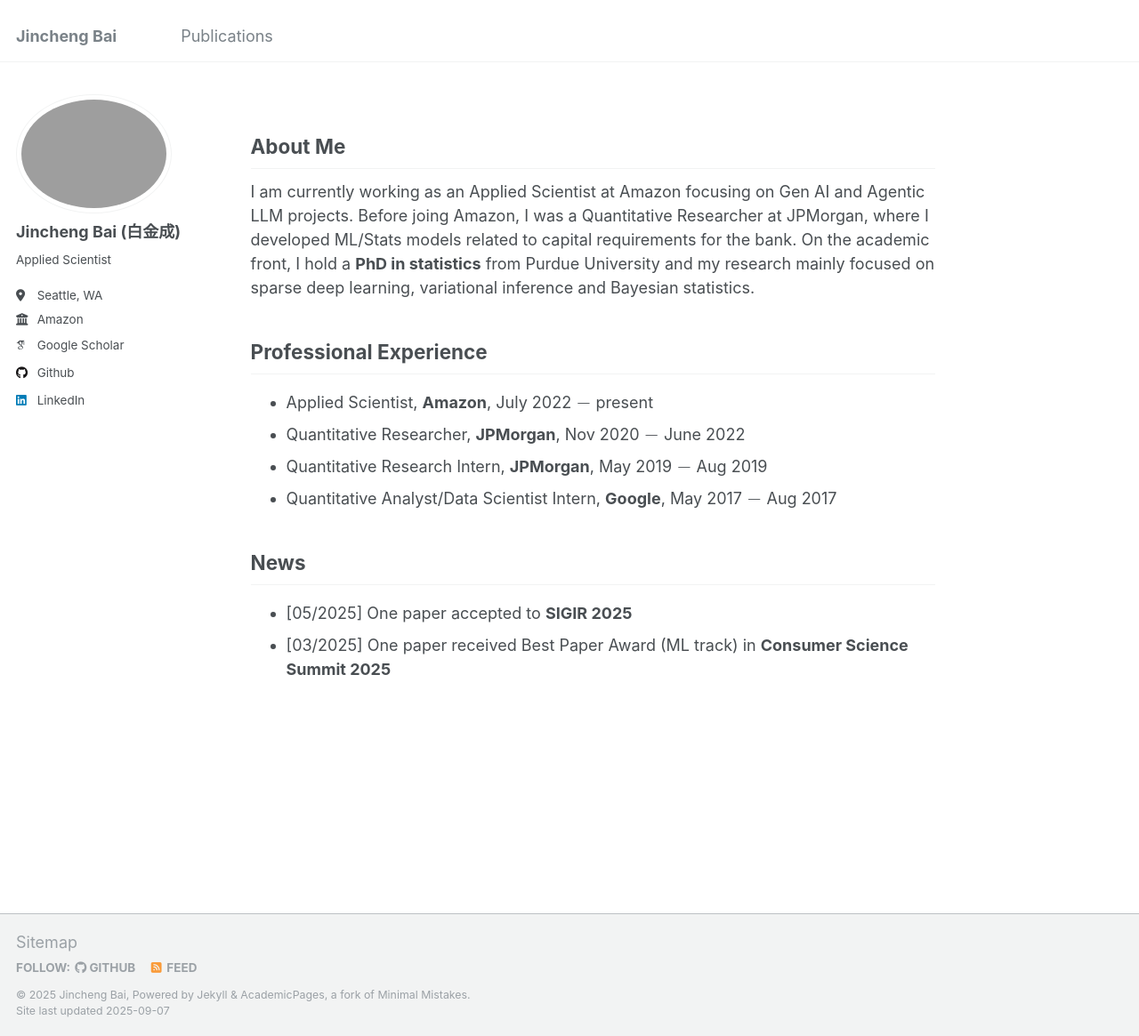
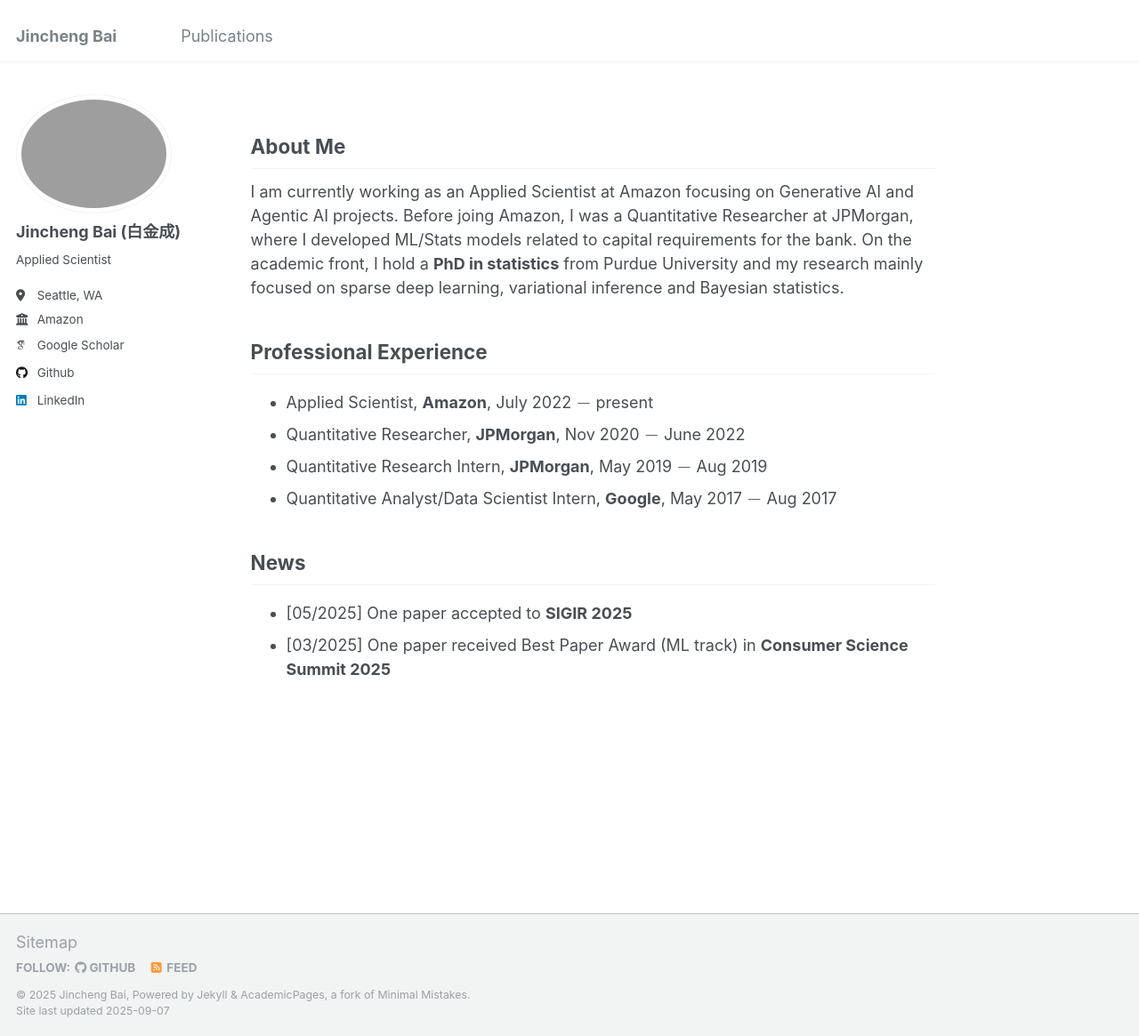
Before and after one commit to JinchengBai/JinchengBai.github.io, a Jekyll site: the page built from _pages/about.md, in a window 1280 px wide and 1165 px high. Shown: the whole window at 89% size. Built offline with Jekyll 4.4.1, drawn with Linux system fonts in a browser that asks for light colours; some web fonts are replaced.

Commit message:
Update intro

```diff
--- a/_pages/about.md
+++ b/_pages/about.md
@@ -11,7 +11,7 @@ redirect_from:
 
 About Me
 ------
-I am currently working as an Applied Scientist at Amazon focusing on Gen AI and Agentic LLM projects. Before joing Amazon, I was a Quantitative Researcher at JPMorgan, where I developed ML/Stats models related to capital requirements for the bank. On the academic front, I hold a **PhD in statistics** from Purdue University and my research mainly focused on sparse deep learning, variational inference and Bayesian statistics.
+I am currently working as an Applied Scientist at Amazon focusing on Generative AI and Agentic AI projects. Before joing Amazon, I was a Quantitative Researcher at JPMorgan, where I developed ML/Stats models related to capital requirements for the bank. On the academic front, I hold a **PhD in statistics** from Purdue University and my research mainly focused on sparse deep learning, variational inference and Bayesian statistics.
 
 
 Professional Experience
```
